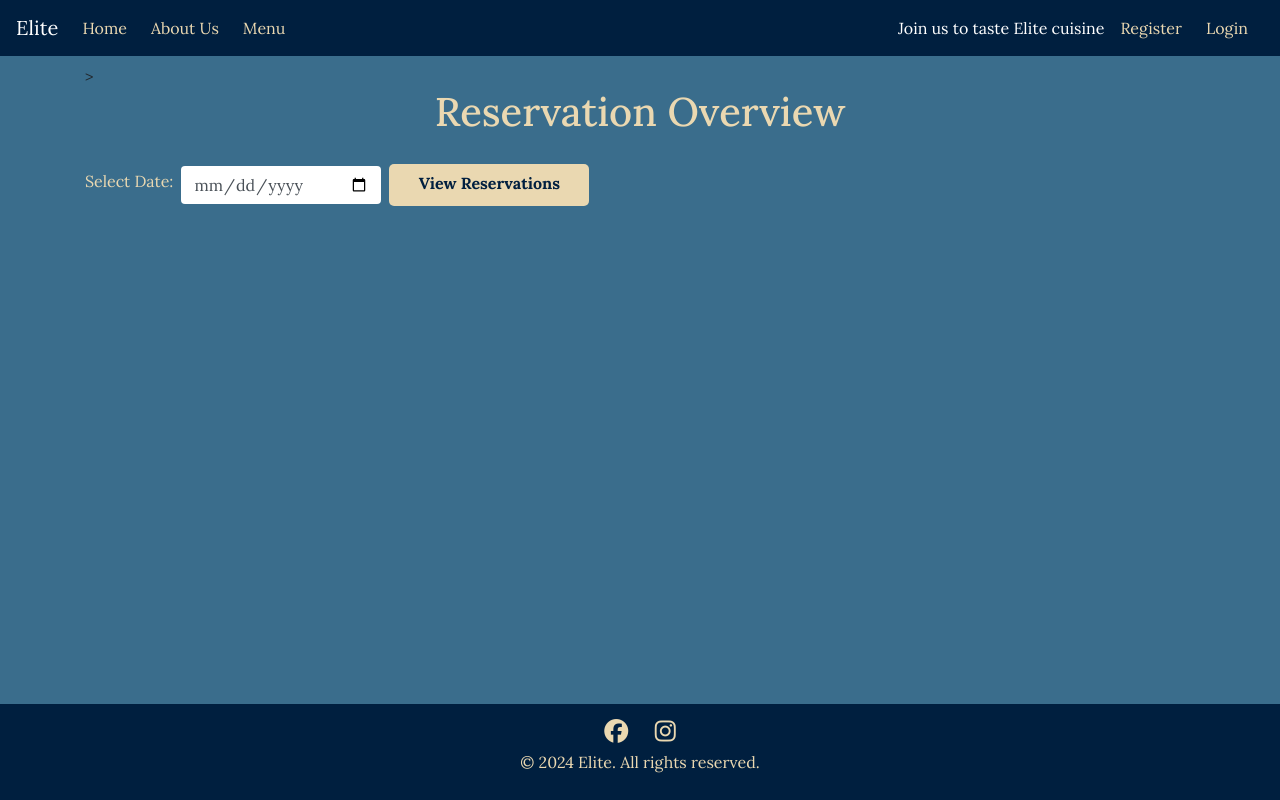
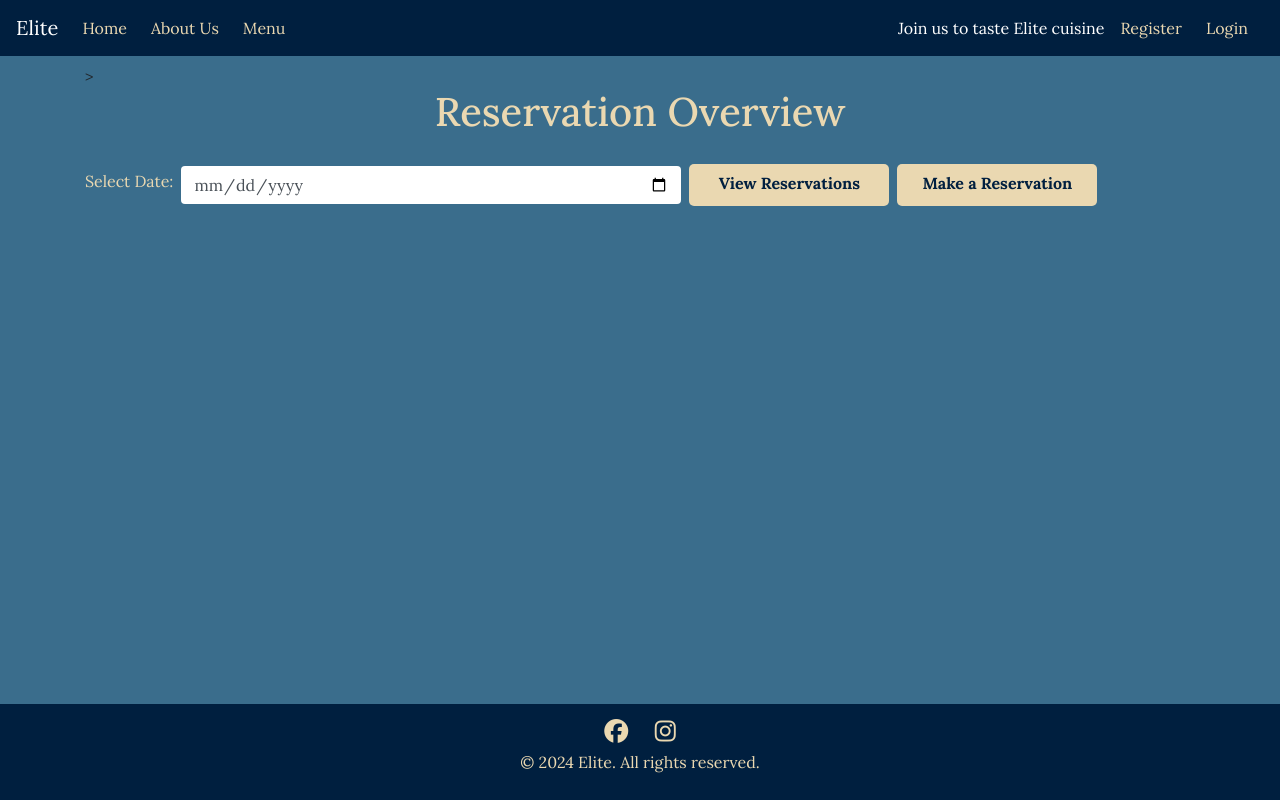
Before and after one commit to DanParkinson/project-4-elite, a Django app: template templates/reservations/admin_reservation_overview.html in a window 1280 px wide. Run offline with Django 3.2, Linux system fonts and the light colour scheme; the template is opened without the code that fills it, so the values that code supplies are empty; some libraries are stand-ins or nearby versions.

Commit message:
reservation overview finished

```diff
--- a/static/css/style.css
+++ b/static/css/style.css
@@ -137,11 +137,17 @@ main {
     padding-bottom: 10px;
 }
 
+/* edit reservations buttons */
 .inline-button {
     width: 100px;
     border-radius: 5px;
     font-weight: bold;
     flex: 1 1 200px;
+}
+
+/* reservation overview */
+.width-200 {
+    max-width: 200px;
 }
 
 /* ------------------------------------------------------------------- forms */
--- a/templates/reservations/admin_reservation_overview.html
+++ b/templates/reservations/admin_reservation_overview.html
@@ -12,9 +12,9 @@
         {% csrf_token %}
         <div class="d-flex align-items-center">
             <label for="reservation_date" class="mr-2">Select Date:</label>
-            <input type="date" id="reservation_date" name="reservation_date" required class="form-control mr-2"
-                style="max-width: 200px;">
-            <button class="btn custom-button" style="max-width: 200px;" type="submit">View Reservations</button>
+            <input type="date" id="reservation_date" name="reservation_date" required class="form-control mr-2">
+            <button class="btn custom-button mr-2 width-200" type="submit">View Reservations</button>
+            <a class="btn custom-button width-200" href="{% url 'make_reservation' %}">Make a Reservation</a>
         </div>
         <!-- Date selection form end-->
     </form>
```
